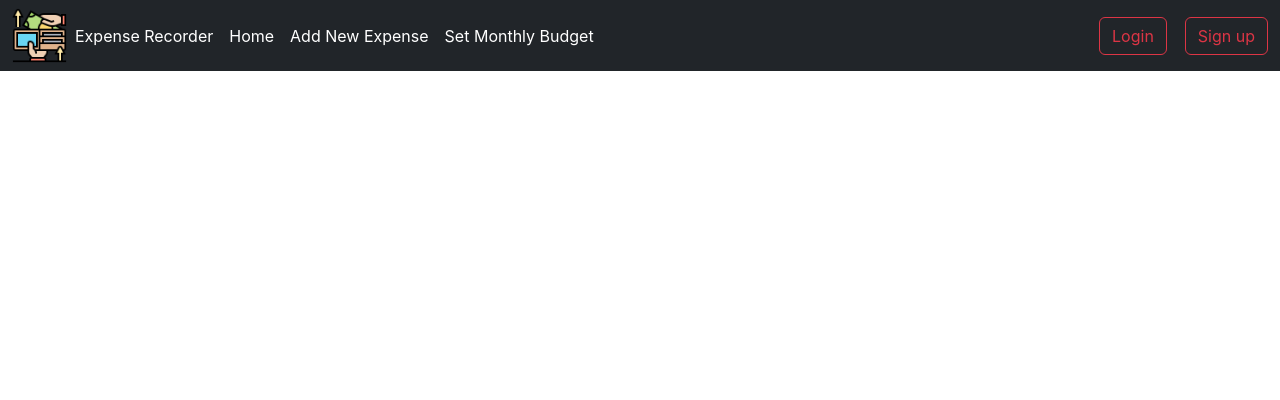
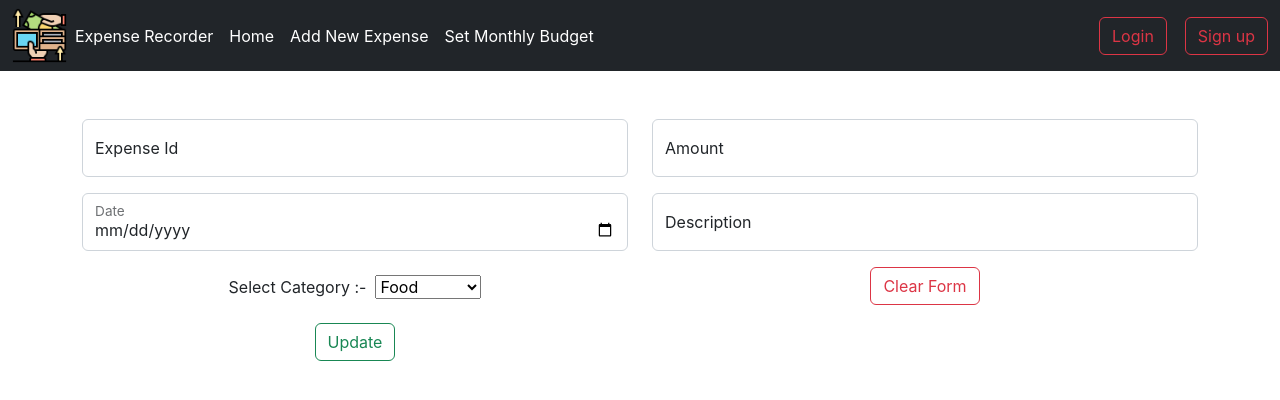
Before and after one commit to Dhokiya-Madhav/ExpenseTrackerClient, a React (Create React App) app: page /updateExp in a window 1280 px wide. Shown: the top 400 px of the page. Built offline with nearby package versions, Linux system fonts and the light colour scheme.

Commit message:
Delete Api Added

```diff
--- a/src/App.js
+++ b/src/App.js
@@ -6,6 +6,7 @@ import Signup from './components/signup';
 import Expenses from './components/expense';
 import AddExpense from './components/addExpense';
 import Budget from './components/setBudget';
+import UpdateExpense from './components/updateExpense';
 import {
   BrowserRouter,
   Routes,
@@ -22,6 +23,7 @@ function App() {
           <Route path="/signup" element={<Signup/>}></Route>
           <Route path="/addExp" element={<AddExpense/>}></Route>
           <Route path="/budget" element={<Budget/>}></Route>
+          <Route path="/updateExp" element={<UpdateExpense/>}></Route>
         </Routes>
       </BrowserRouter>
 
--- a/src/components/addExpense.js
+++ b/src/components/addExpense.js
@@ -78,12 +78,13 @@ export default class AddExpense extends Component {
                                         <option value="Electronics">Electronics</option>
                                         <option value="Vegetable">Vegetable</option>
                                         <option value="Clothes">Clothes</option>
+                                        <option value="Investment">Investment</option>
                                         <option value="Other">Other</option>
                                     </select>
                                 </div>
                                 <br></br>
                                 <div className="form-floating">
-                                    <input type="text" onChange={(e) => this.setState({ Description: e.target.value })} className="form-control" id="floatingPassword" placeholder="Password" />
+                                    <input type="text" autoComplete='false' onChange={(e) => this.setState({ Description: e.target.value })} className="form-control" id="floatingPassword" placeholder="Password" />
                                     <label for="floatingPassword">Description</label>
                                 </div>
                                 <br></br>
--- a/src/components/expense.js
+++ b/src/components/expense.js
@@ -9,30 +9,66 @@ export default function Expenses() {
             .then((data) => {
                 setNewExpense(data);
                 console.log(data);
+
             })
     }, []);
 
+
+    const handleDelete = (id) => {
+        fetch("https://localhost:44329/exp/Expenses/" + id, {
+            method: "DELETE",
+            crossDomain: true,
+            headers: {
+                "Content-Type": "application/json",
+                Accept: "application/json",
+                "Access-Control-Allow-Origin": "*",
+            },
+        })
+            .then((res) => res.json())
+            .then((data) => {
+                console.log(data.status);
+
+            });
+
+        fetch("https://localhost:44329/exp/Expenses/userId/" + localStorage.getItem("userId")).then((response) => response.json())
+            .then((data) => {
+                setNewExpense(data);
+                console.log(data);
+
+            })
+    }
+
+    const handleEdit = (id) => {
+        localStorage.setItem("expenseId",id);
+        window.location = "http://localhost:3000/updateExp";
+    }
     return (
         <>
-            <table className="table">
+
+            <table className="table table-striped table-hover caption-top">
                 <thead>
                     <tr>
-                        <th scope="col">Expense Id</th>
-                        <th scope="col">Date</th>
-                        <th scope="col">Amount</th>
-                        <th scope="col">Category</th>
-                        <th scope="col">Description</th>
-                        <th scope="col">Action</th>
+                        <td scope="col">Expense Id</td>
+                        <td scope="col">Date</td>
+                        <td scope="col">Amount</td>
+                        <td scope="col">Category</td>
+                        <td scope="col">Description</td>
+                        <td scope="col">Action</td>
                     </tr>
                 </thead>
                 <tbody>
                     {expense.map(expData => (
                         <tr>
                             <th scope="row">{expData.id}</th>
-                        <td>{expData.date}</td>
+                            <td>{expData.date.slice(0, 10)}</td>
                             <td>{expData.amount}</td>
                             <td>{expData.category}</td>
                             <td>{expData.description}</td>
+                            <td>
+                                <button className='btn btn-success' onClick={() => handleEdit(expData.id)}>Edit</button>
+                                &nbsp;
+                                <button className='btn btn-danger' onClick={() => handleDelete(expData.id)}>Delete</button>
+                            </td>
                         </tr>
                     ))}
                 </tbody>
--- /dev/null
+++ b/src/components/updateExpense.js
@@ -0,0 +1,106 @@
+import React, { Component,useEffect } from 'react'
+
+
+export default class UpdateExpense extends Component {
+
+    constructor(props) {
+        super(props);
+        this.state = {
+            userId: "",
+            date: "",
+            Amount: "",
+            Category: "",
+            Description: ""
+        };
+        this.handleSubmit = this.handleSubmit.bind(this);
+    }
+
+    handleSubmit(e) {
+        e.preventDefault();
+        const { userName, password, email, mb } = this.state;
+        console.log(userName, email, password, mb);
+        fetch("https://localhost:44329/user/Users", {
+            method: "GET",
+            crossDomain: true,
+            headers: {
+                "Content-Type": "application/json",
+                Accept: "application/json",
+                "Access-Control-Allow-Origin": "*",
+            },
+            body: JSON.stringify({
+                id: localStorage.getItem("expenseId"),
+                userId: localStorage.getItem("userId"),
+                date: "",
+                Amount: "",
+                Category: "",
+                Description: ""
+            }),
+        })
+            .then((res) => res.json())
+            .then((data) => {
+                console.log(data.status);
+                if (data.status === 400) {
+                    alert("User Already Exists")
+                }
+                else if (data.status === 500) {
+                    console.log("Signup successfull");
+                    window.location = "http://localhost:3000/login";
+                }
+                else {
+                    console.log("Signup successfull");
+                    window.location = "http://localhost:3000/login";
+                }
+            });
+    }
+    render() {
+        return (
+            <>
+                {localStorage.getItem("expenseId")}
+                <form onSubmit={this.handleSubmit}>
+                    <div className="container text-center">
+                        <div className="row align-items-start">
+                            <div className="col">
+                                <div className="form-floating mb-3">
+                                    <input type="text" className="form-control" id="floatingInput" value={localStorage.getItem("expenseId")} placeholder="name@example.com" readOnly />
+                                    <label for="floatingInput">Expense Id</label>
+                                </div>
+                                <div className="form-floating">
+                                    <input type="date" onChange={(e) => this.setState({ date: e.target.value })} className="form-control" id="floatingPassword" placeholder="Password" />
+                                    <label for="floatingPassword">Date</label>
+                                </div>
+                                <br></br>
+                                <div className="form-floating">
+                                    Select Category :- &nbsp;
+                                    <select name="category" id='categorySelect' onChange={this.handleCategory} >
+                                        <option value="Food">Food</option>
+                                        <option value="Travel">Travel</option>
+                                        <option value="Grocery">Grocery</option>
+                                        <option value="Electronics">Electronics</option>
+                                        <option value="Vegetable">Vegetable</option>
+                                        <option value="Clothes">Clothes</option>
+                                        <option value="Investment">Investment</option>
+                                        <option value="Other">Other</option>
+                                    </select>
+                                </div>
+                                <br></br>
+                                <button type='submit' className='btn btn-outline-success'>Update</button>
+                            </div>
+
+                            <div className="col">
+                                <div className="form-floating mb-3">
+                                    <input type="number" onChange={(e) => this.setState({ Amount: e.target.value })} className="form-control" id="floatingInput" placeholder="name@example.com" />
+                                    <label for="floatingInput">Amount</label>
+                                </div>
+                                <div className="form-floating mb-3">
+                                    <input type="text" onChange={(e) => this.setState({ Description: e.target.value })} className="form-control" id="floatingInput" placeholder="name@example.com" />
+                                    <label for="floatingInput">Description</label>
+                                </div>
+                                <button type='reset' className='btn btn-outline-danger'>Clear Form</button>
+                            </div>
+                        </div>
+                    </div>
+                </form>
+            </>
+        )
+    }
+}
```
Lines whose indentation alone changed are shown as unchanged.
